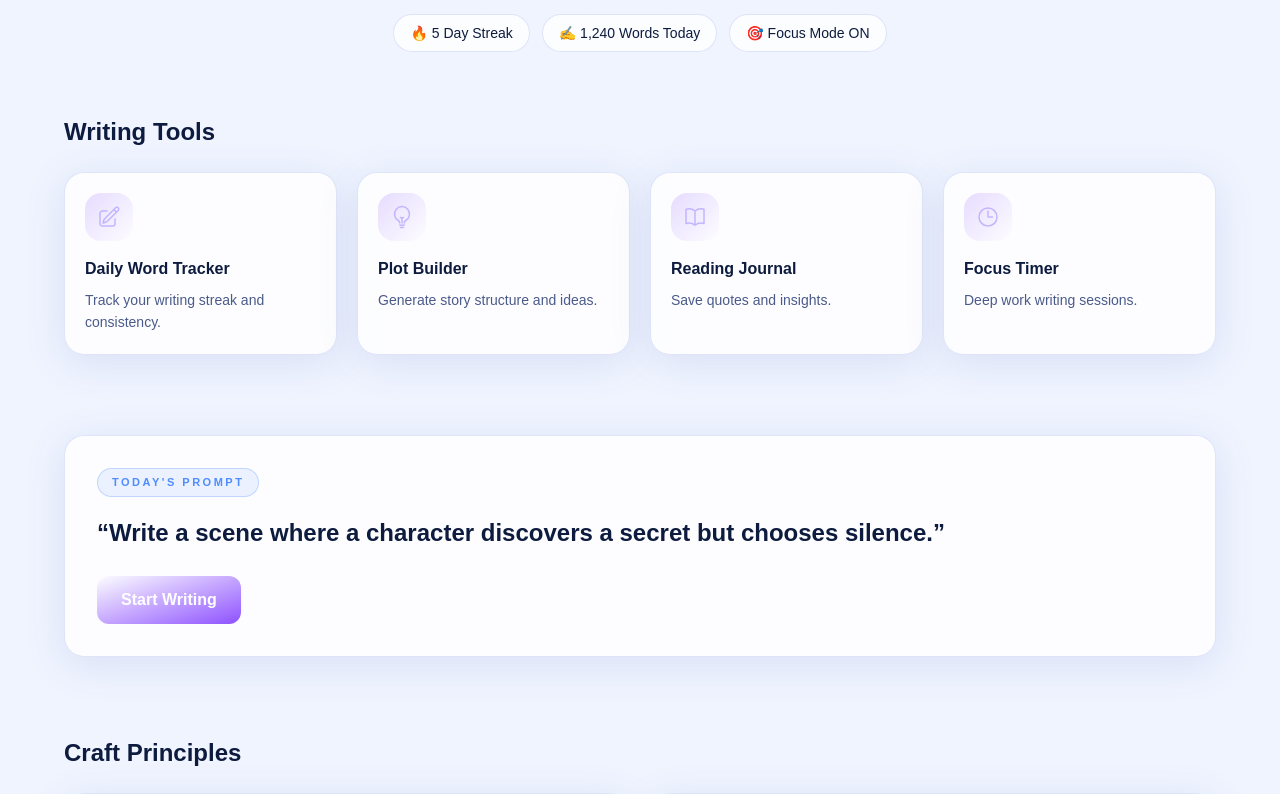
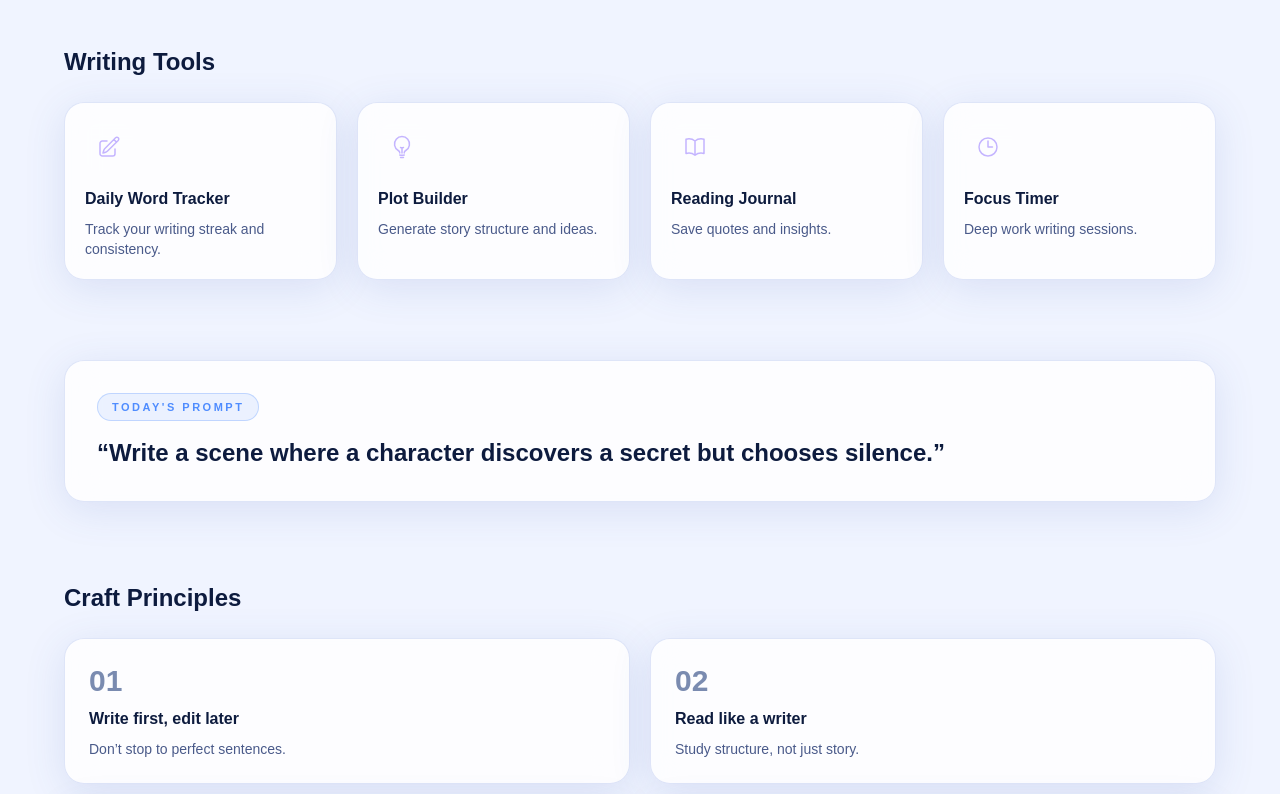
Before and after one commit to Hasan959/study-vault-e-pdf-project, a React (Vite) app: page /writerzone in a window 1280 px wide. Shown: the part 360-1154 px from the top of the page. Built offline with nearby package versions, Linux system fonts and the light colour scheme.

Commit message:
writer zone updated

```diff
--- a/src/pages/WriterZone.jsx
+++ b/src/pages/WriterZone.jsx
@@ -9,6 +9,7 @@ import {
   HiOutlineClock,
 } from "react-icons/hi2";
 
+/* ---------------- TOOLS DATA ---------------- */
 const tools = [
   {
     icon: HiOutlinePencilSquare,
@@ -32,6 +33,7 @@ const tools = [
   },
 ];
 
+/* ---------------- TIPS DATA ---------------- */
 const tips = [
   {
     number: "01",
@@ -58,7 +60,6 @@ const tips = [
 export default function WriterZone() {
   const [activeTool, setActiveTool] = useState(null);
 
-  /* AOS INIT */
   useEffect(() => {
     AOS.init({
       duration: 1100,
@@ -75,10 +76,7 @@ export default function WriterZone() {
       <div className="max-w-6xl mx-auto">
 
         {/* HERO */}
-        <section
-          className="text-center mb-16"
-          data-aos="fade-up"
-        >
+        <section className="text-center mb-16" data-aos="fade-up">
           <span className="chip">Writer Sanctuary</span>
 
           <h1 className="mt-5 text-[clamp(32px,5vw,60px)] font-extrabold text-[var(--text)] leading-tight">
@@ -88,30 +86,10 @@ export default function WriterZone() {
           <p className="mt-4 text-[var(--text2)] max-w-2xl mx-auto leading-relaxed">
             Tools, focus systems, and craft principles for serious writers.
           </p>
-
-          {/* MINI STATS */}
-          <div
-            className="flex flex-wrap justify-center gap-3 mt-8"
-            data-aos="fade-up"
-            data-aos-delay="200"
-          >
-            <div className="glass px-4 py-2 rounded-full text-sm hover:scale-105 transition-all duration-300">
-              🔥 5 Day Streak
-            </div>
-
-            <div className="glass px-4 py-2 rounded-full text-sm hover:scale-105 transition-all duration-300">
-              ✍️ 1,240 Words Today
-            </div>
-
-            <div className="glass px-4 py-2 rounded-full text-sm hover:scale-105 transition-all duration-300">
-              🎯 Focus Mode ON
-            </div>
-          </div>
         </section>
 
         {/* TOOLS */}
         <section className="mb-20">
-
           <h2
             className="text-2xl font-bold mb-6 text-[var(--text)]"
             data-aos="fade-right"
@@ -129,18 +107,10 @@ export default function WriterZone() {
                   data-aos="zoom-in"
                   data-aos-delay={index * 120}
                   onClick={() => setActiveTool(t)}
-                  className="card p-5 cursor-pointer
-                             hover:scale-[1.03]
-                             hover:-translate-y-1
-                             transition-all duration-300
-                             hover:border-white/10"
+                  className="card p-5 cursor-pointer hover:scale-[1.03] hover:-translate-y-1 transition-all duration-300"
                 >
-
-                  <div
-                    className="w-12 h-12 rounded-2xl
-                               bg-gradient-to-br from-violet-500/20 to-navy-500/20
-                               flex items-center justify-center mb-4"
-                  >
+                  {/* ICON (React Icons) */}
+                  <div className="w-12 h-12 rounded-2xl bg-white/5 flex items-center justify-center mb-4">
                     <Icon className="w-6 h-6 text-violet-300" />
                   </div>
 
@@ -148,10 +118,9 @@ export default function WriterZone() {
                     {t.title}
                   </h3>
 
-                  <p className="text-sm text-[var(--text2)] mt-2 leading-relaxed">
+                  <p className="text-sm text-[var(--text2)] mt-2">
                     {t.desc}
                   </p>
-
                 </div>
               );
             })}
@@ -159,38 +128,20 @@ export default function WriterZone() {
         </section>
 
         {/* DAILY PROMPT */}
-        <section
-          className="mb-20"
-          data-aos="fade-up"
-        >
-          <div
-            className="card p-8 border border-[var(--border)]
-                       hover:border-violet-400/20 transition-all duration-500"
-          >
+        <section className="mb-20" data-aos="fade-up">
+          <div className="card p-8">
             <span className="chip mb-4 inline-block">
               Today's Prompt
             </span>
 
-            <h3 className="text-xl md:text-2xl font-semibold text-[var(--text)] leading-relaxed">
+            <h3 className="text-xl md:text-2xl font-semibold text-[var(--text)]">
               “Write a scene where a character discovers a secret but chooses silence.”
             </h3>
-
-            <button
-              className="mt-6 px-6 py-3 rounded-xl
-                         bg-gradient-to-br from-navy-500 to-violet-500
-                         text-white font-semibold
-                         hover:scale-[1.03]
-                         hover:shadow-xl
-                         transition-all duration-300"
-            >
-              Start Writing
-            </button>
           </div>
         </section>
 
         {/* TIPS */}
         <section>
-
           <h2
             className="text-2xl font-bold mb-6 text-[var(--text)]"
             data-aos="fade-right"
@@ -204,9 +155,7 @@ export default function WriterZone() {
                 key={t.number}
                 data-aos={index % 2 === 0 ? "fade-right" : "fade-left"}
                 data-aos-delay={index * 120}
-                className="card p-6
-                           hover:-translate-y-1
-                           transition-all duration-300"
+                className="card p-6"
               >
                 <div className="text-3xl font-bold text-[var(--text3)]">
                   {t.number}
@@ -216,34 +165,27 @@ export default function WriterZone() {
                   {t.title}
                 </h3>
 
-                <p className="text-sm text-[var(--text2)] mt-2 leading-relaxed">
+                <p className="text-sm text-[var(--text2)] mt-2">
                   {t.body}
                 </p>
               </div>
             ))}
           </div>
         </section>
-
       </div>
 
       {/* MODAL */}
       {activeTool && (
         <div
-          className="fixed inset-0 bg-black/50 backdrop-blur-sm
-                     flex items-center justify-center p-6 z-50"
+          className="fixed inset-0 bg-black/50 flex items-center justify-center p-6 z-50"
           onClick={() => setActiveTool(null)}
         >
           <div
-            data-aos="zoom-in"
-            className="card p-6 max-w-md w-full border border-white/10"
+            className="card p-6 max-w-md w-full"
             onClick={(e) => e.stopPropagation()}
           >
-
-            <div
-              className="w-14 h-14 rounded-2xl
-                         bg-gradient-to-br from-violet-500/20 to-navy-500/20
-                         flex items-center justify-center mb-4"
-            >
+            {/* ICON */}
+            <div className="w-14 h-14 rounded-2xl bg-white/5 flex items-center justify-center mb-4">
               <activeTool.icon className="w-7 h-7 text-violet-300" />
             </div>
 
@@ -251,18 +193,16 @@ export default function WriterZone() {
               {activeTool.title}
             </h3>
 
-            <p className="mt-3 text-[var(--text2)] leading-relaxed">
+            <p className="mt-3 text-[var(--text2)]">
               {activeTool.desc}
             </p>
 
             <button
               onClick={() => setActiveTool(null)}
-              className="mt-6 w-full py-3 rounded-xl glass
-                         hover:bg-white/10 transition-all duration-300"
+              className="mt-6 w-full py-3 rounded-xl glass"
             >
               Close
             </button>
-
           </div>
         </div>
       )}
```
